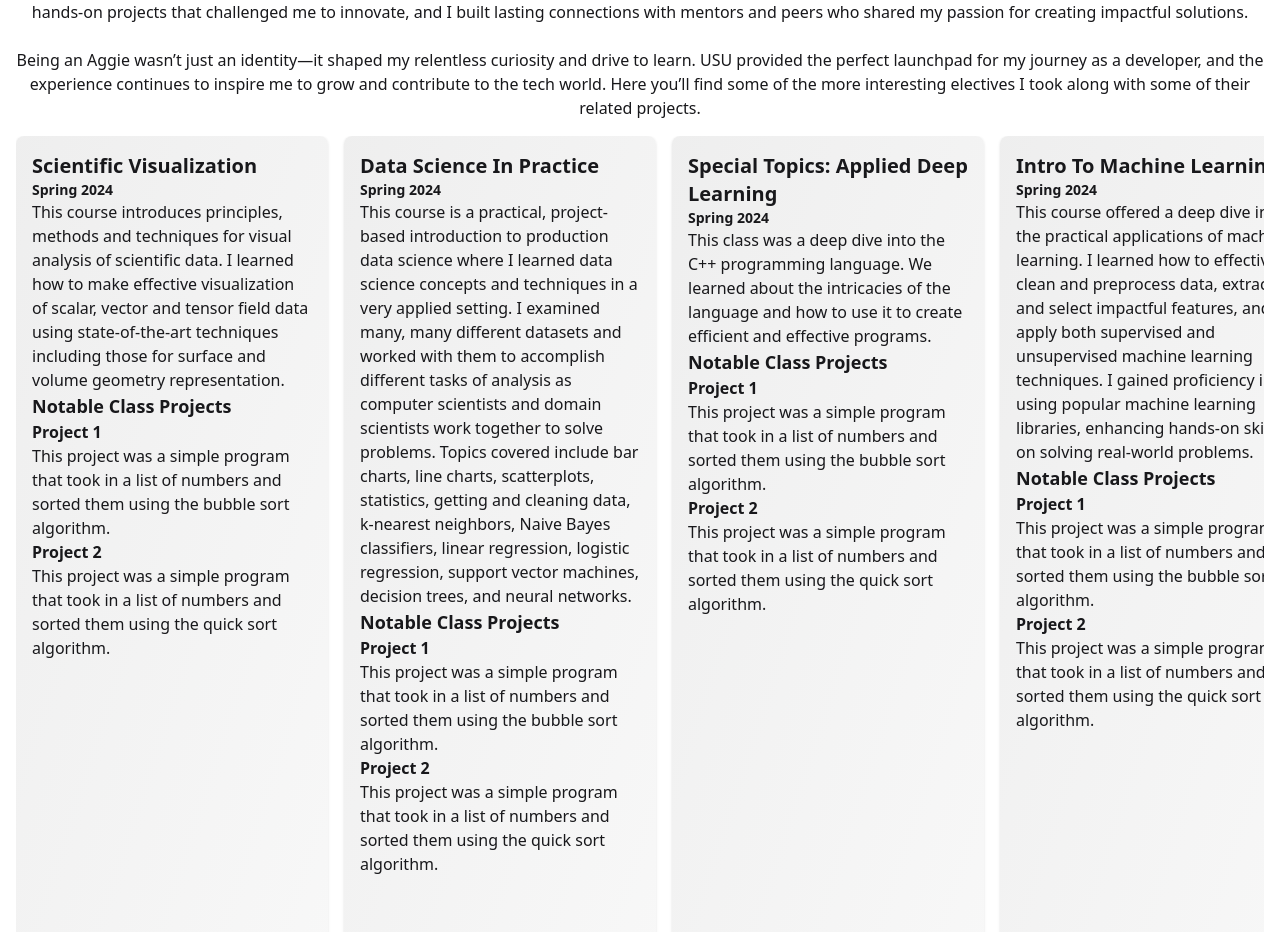
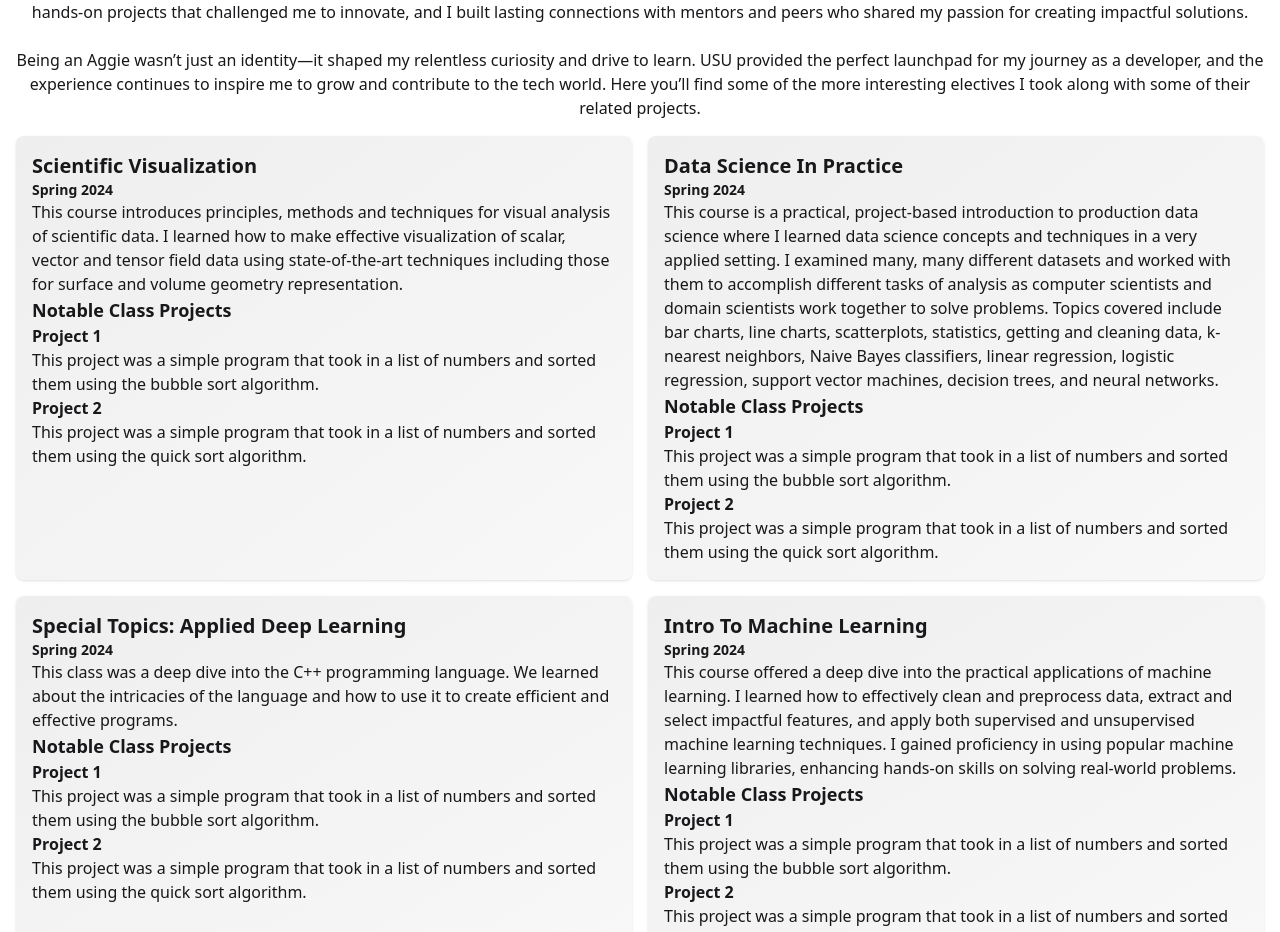
Before and after one commit to ShawnThorne/shawn_personal_site, a Vue app: page / in a window 1280 px wide. Shown: the part 1861-2793 px from the top of the page. Built offline with nearby package versions, Linux system fonts and the light colour scheme.

Commit message:
adding employment projects

```diff
--- a/src/components/Education/EducationSection.vue
+++ b/src/components/Education/EducationSection.vue
@@ -21,7 +21,7 @@
       <div id="EducationClassesContainer" class="relative mt-4">
         <div
           id="classesGroup"
-          class="flex select-none z-0 bg-base-100 overflow-x-auto no-scrollbar snap-x snap-mandatory lg:snap-none flex gap-4"
+          class="grid grid-cols-2 gap-4"
         >
           <ScientificVisualization />
           <DataScienceInPractice />
--- a/src/components/Education/EducationSectionCard.vue
+++ b/src/components/Education/EducationSectionCard.vue
@@ -1,6 +1,6 @@
 <template>
   <div
-    class="educationClassCard snap-center p-4 min-w-full lg:max-w-1/2 lg:min-w-1/4 container min-h-full text-left rounded-lg from-base-300 to-base-200 shadow bg-gradient-to-br"
+    class="educationClassCard relative z-0 snap-center p-4 text-left rounded-lg from-base-300 to-base-200 shadow bg-gradient-to-br"
   >
     <div class="text-xl font-bold">
       <slot name="title"></slot>
--- /dev/null
+++ b/src/components/Employment/EmploymentProjects/AssetlystPropertyManagement.vue
@@ -0,0 +1,17 @@
+<template>
+<ProjectSection>
+  <template #title>Assetlyst Property Management System</template>
+  <template #tech>
+    <div class="flex justify-center gap-1">
+      <TechChip>Vue</TechChip>
+      <TechChip>Laravel</TechChip>
+      <TechChip>Tailwind CSS</TechChip>
+    </div>
+  </template>
+  <template #content>
+    <div>Project 1 content</div>
+  </template>
+</ProjectSection>
+</template>
+
+<script
--- /dev/null
+++ b/src/components/Employment/EmploymentProjects/WomensCouncilOfRealtors.vue
@@ -0,0 +1,27 @@
+<template>
+  <ProjectSection>
+  <template #title>Women's Council of Realtors Utah</template>
+  <template #tech>
+    <div class="flex justify-center gap-1">
+      <TechChip>Vue</TechChip>
+      <TechChip>Ionic</TechChip>
+      <TechChip>Laravel</TechChip>
+      <TechChip>Tailwind CSS</TechChip>
+    </div>
+  </template>
+  <template #content>
+    <div>
+      Project that includes both a mobile app and a user facing backend to allow for
+      managing the mobile application. The mobile application facilitates networking
+      within the Women's Council Of Realtors as well as tracking event attendance and
+      user interaction. The backend allows users to input upcoming events that can
+      then be RSVP'd to from that same backend as well as managing partners and
+      sponsors for both the app and events.
+    </div>
+  </template>
+</ProjectSection>
+</template>
+
+<script setup lang='ts'>
+import ProjectSection from '@/components/Templates/ProjectSection.vue';
+</script>
--- a/src/components/Employment/ExperienceSection.vue
+++ b/src/components/Employment/ExperienceSection.vue
@@ -14,40 +14,8 @@
               Full stack software developer working mainly in Vue, Laravel, Tailwind CSS, and Ionic
             </div>
             <div class="card static bg-base-200 my-2 p-4 shadow-md">
-              <ProjectSection>
-                <template #title>Women's Council of Realtors Utah</template>
-                <template #tech>
-                  <div class="flex justify-center gap-1">
-                    <TechChip>Vue</TechChip>
-                    <TechChip>Ionic</TechChip>
-                    <TechChip>Laravel</TechChip>
-                    <TechChip>Tailwind CSS</TechChip>
-                  </div>
-                </template>
-                <template #content>
-                  <div>
-                    Project that includes both a mobile app and a user facing backend to allow for
-                    managing the mobile application. The mobile application facilitates networking
-                    within the Women's Council Of Realtors as well as tracking event attendance and
-                    user interaction. The backend allows users to input upcoming events that can
-                    then be RSVP'd to from that same backend as well as managing partners and
-                    sponsors for both the app and events.
-                  </div>
-                </template>
-              </ProjectSection>
-              <ProjectSection>
-                <template #title>Assetlyst Property Management System</template>
-                <template #tech>
-                  <div class="flex justify-center gap-1">
-                    <TechChip>Vue</TechChip>
-                    <TechChip>Laravel</TechChip>
-                    <TechChip>Tailwind CSS</TechChip>
-                  </div>
-                </template>
-                <template #content>
-                  <div>Project 1 content</div>
-                </template>
-              </ProjectSection>
+              <WomensCouncilOfRealtors/>
+
               <ProjectSection>
                 <template #title>KrusTech Service App</template>
                 <template #tech>
@@ -89,4 +57,5 @@ import EmploymentSection from './EmploymentSection.vue'
 import SectionTemplate from '../Templates/SectionTemplate.vue'
 import TechChip from '../Templates/TechChip.vue'
 import ProjectSection from '../Templates/ProjectSection.vue'
+import WomensCouncilOfRealtors from './EmploymentProjects/WomensCouncilOfRealtors.vue'
 </script>
--- a/src/components/Templates/SectionTemplate.vue
+++ b/src/components/Templates/SectionTemplate.vue
@@ -1,6 +1,6 @@
 <template>
-  <div class="text-center relative z-50 border-b-3 pb-2 min-h-[100vh]">
-    <div class="title text-5xl lg:text-5xl sticky bg-base-100 p-2 top-0 font-bold w-full text-center">
+  <div class="text-center relative border-b-3 pb-2 min-h-[100vh]">
+    <div class="title text-5xl z-10 lg:text-5xl sticky bg-base-100 p-2 top-0 font-bold w-full text-center">
       <slot name="title"></slot>
     </div>
     <div class="font-bold lg:text-4xl">
```
Also changed, not shown: src/components/MainBody.vue (+0 -13 lines), 1 other file (tests, documents, lock files or other folders).
